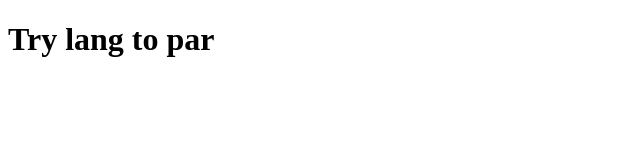
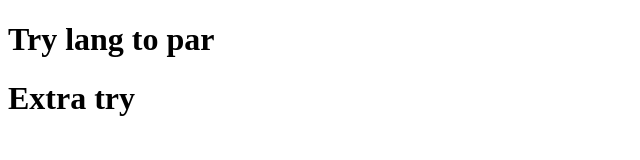
Before and after one commit to JLParan/RESERVATION, a plain HTML site: page Testing.html in a window 1280 px wide. Shown: the whole page, without its empty margins (0-640 px from the left). Drawn offline with Linux system fonts and the light colour scheme.

Commit message:
Name the Changes

```diff
--- a/Testing.html
+++ b/Testing.html
@@ -7,5 +7,6 @@
 </head>
 <body>
     <h1>Try lang to par</h1>
+    <h1>Extra try</h1>
 </body>
 </html>
```
